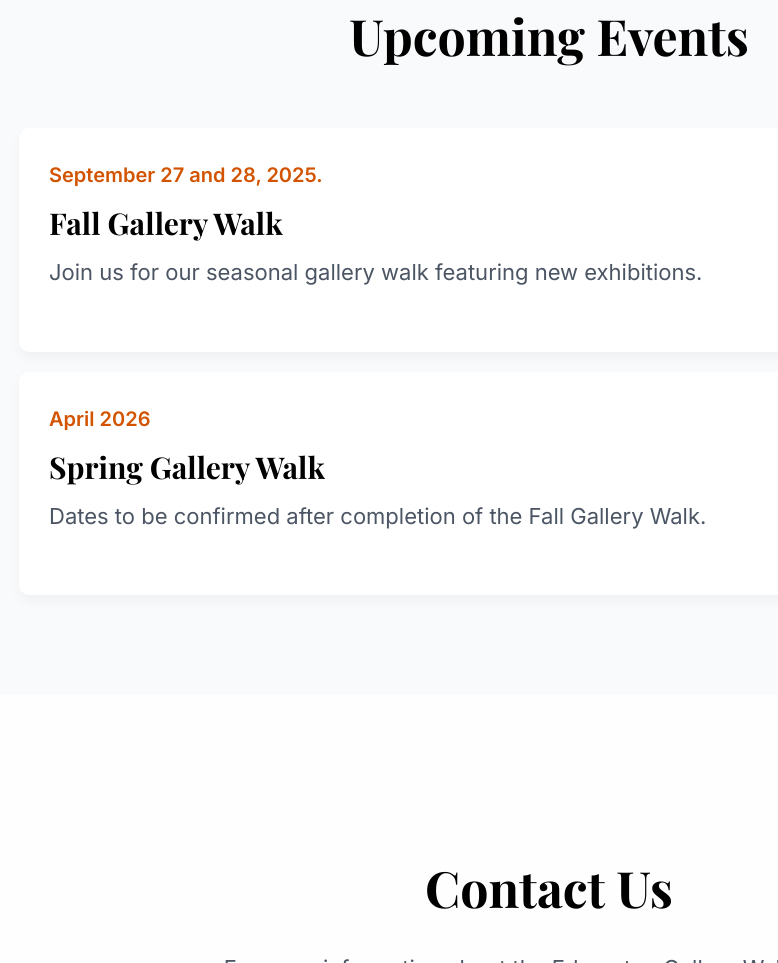
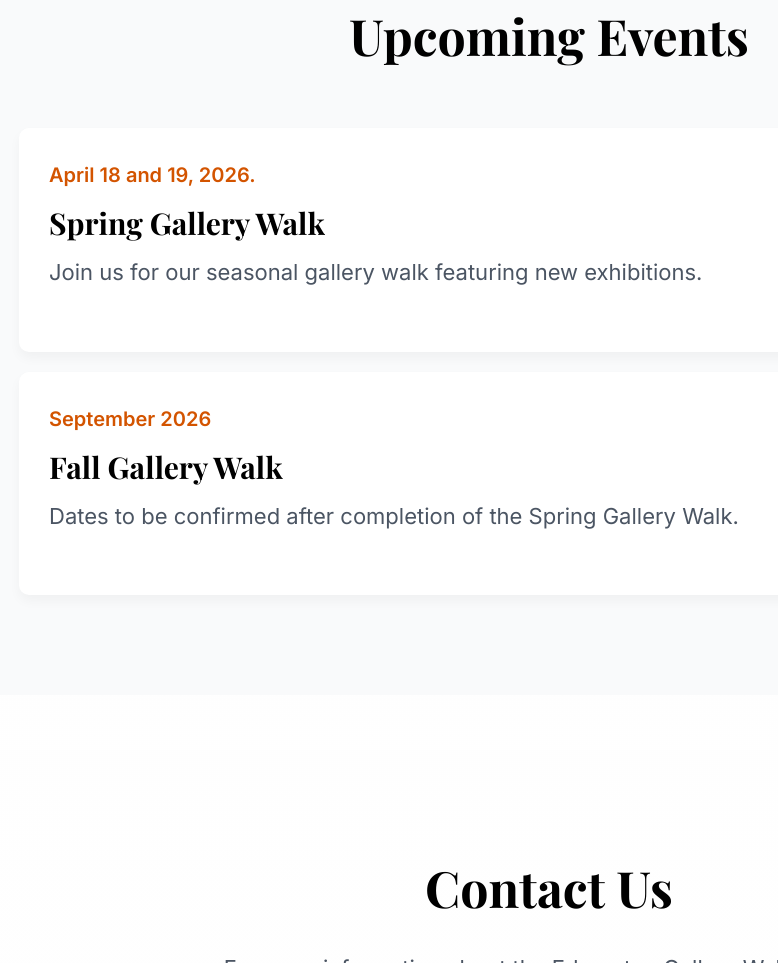
Before and after one commit to ArtsyM75/gallerywalk, a plain HTML site: page index.html in a window 1280 px wide. Shown: the part 4481-5444 px from the top of the page, without its empty margins (91-869 px from the left). Drawn offline with nearby package versions, Linux system fonts and the light colour scheme.

Commit message:
fix dates

```diff
--- a/index.html
+++ b/index.html
@@ -137,14 +137,14 @@
             <div class="container">
                 <h2>Upcoming Events</h2>
                 <div class="event-card">
-                    <span class="event-date">September 27 and 28, 2025.</span>
-                    <h3>Fall Gallery Walk</h3>
+                    <span class="event-date">April 18 and 19, 2026.</span>
+                    <h3>Spring Gallery Walk</h3>
                     <p>Join us for our seasonal gallery walk featuring new exhibitions.</p>
                 </div>
                 <div class="event-card">
-                    <span class="event-date">April 2026</span>
-                    <h3>Spring Gallery Walk</h3>
-                    <p>Dates to be confirmed after completion of the Fall Gallery Walk.</p>
+                    <span class="event-date">September 2026</span>
+                    <h3>Fall Gallery Walk</h3>
+                    <p>Dates to be confirmed after completion of the Spring Gallery Walk.</p>
                 </div>
             </div>
         </section>
```
